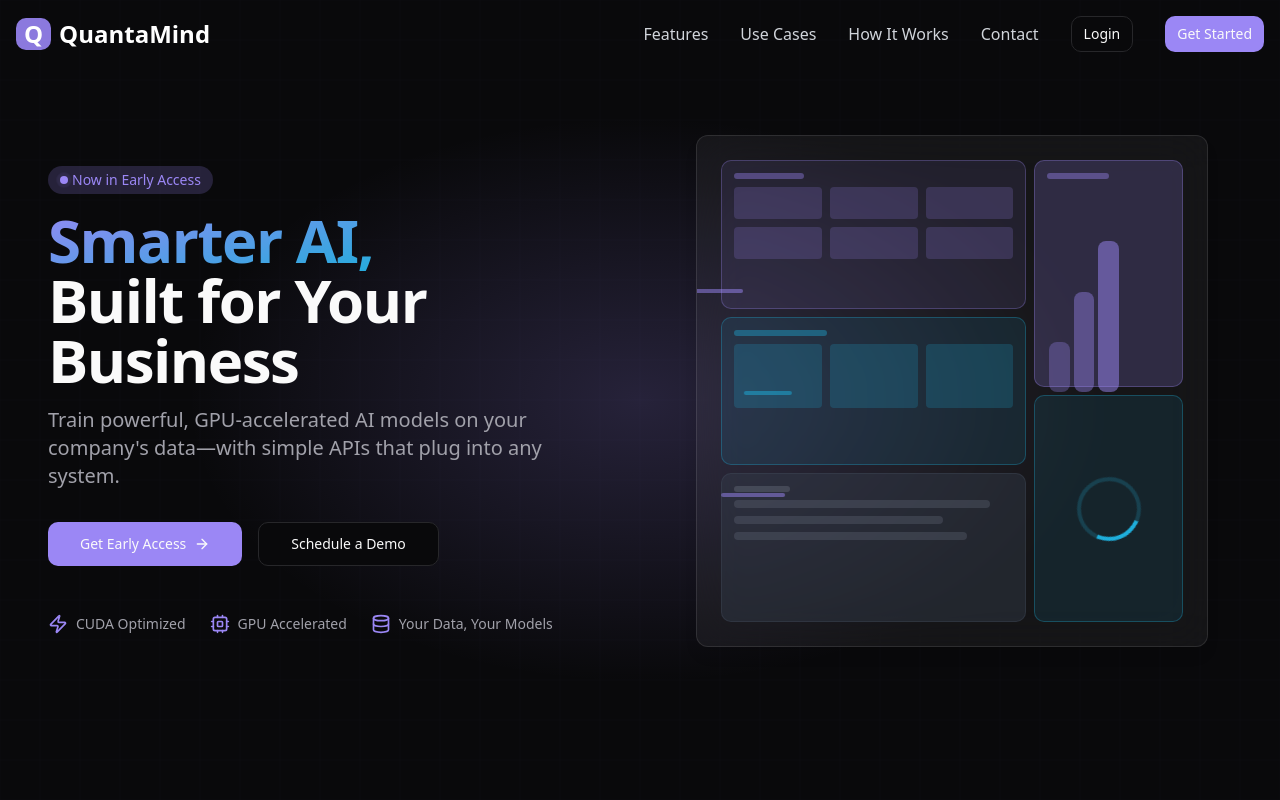
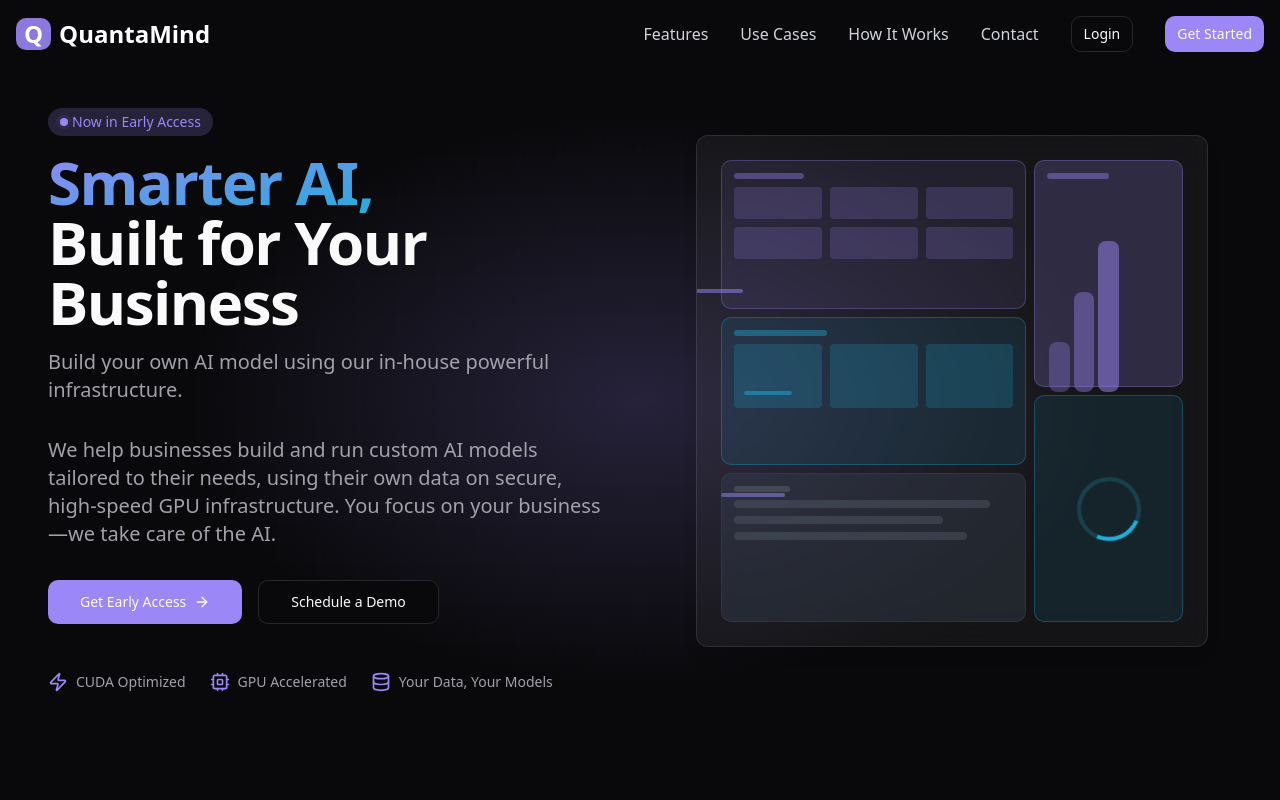
Before and after one commit to Dhanush295/QuantaMind, a React (Vite) app: page / in a window 1280 px wide. Shown: the top 800 px of the page. Built offline with nearby package versions, Linux system fonts and the light colour scheme.

Commit message:
updated herosection

```diff
--- a/src/components/HeroSection.tsx
+++ b/src/components/HeroSection.tsx
@@ -30,7 +30,11 @@ const HeroSection = () => {
           </h1>
 
           <p className="text-base sm:text-lg md:text-xl text-muted-foreground max-w-2xl mx-auto lg:mx-0 mb-8">
-            Train powerful, GPU-accelerated AI models on your company's data—with simple APIs that plug into any system.
+              Build your own AI model using our in-house powerful infrastructure.
+          </p>
+
+          <p className="text-base sm:text-lg md:text-xl text-muted-foreground max-w-2xl mx-auto lg:mx-0 mb-8">
+              We help businesses build and run custom AI models tailored to their needs, using their own data on secure, high-speed GPU infrastructure. You focus on your business—we take care of the AI.
           </p>
 
           <div className="flex flex-col sm:flex-row gap-4 justify-center lg:justify-start">
```
